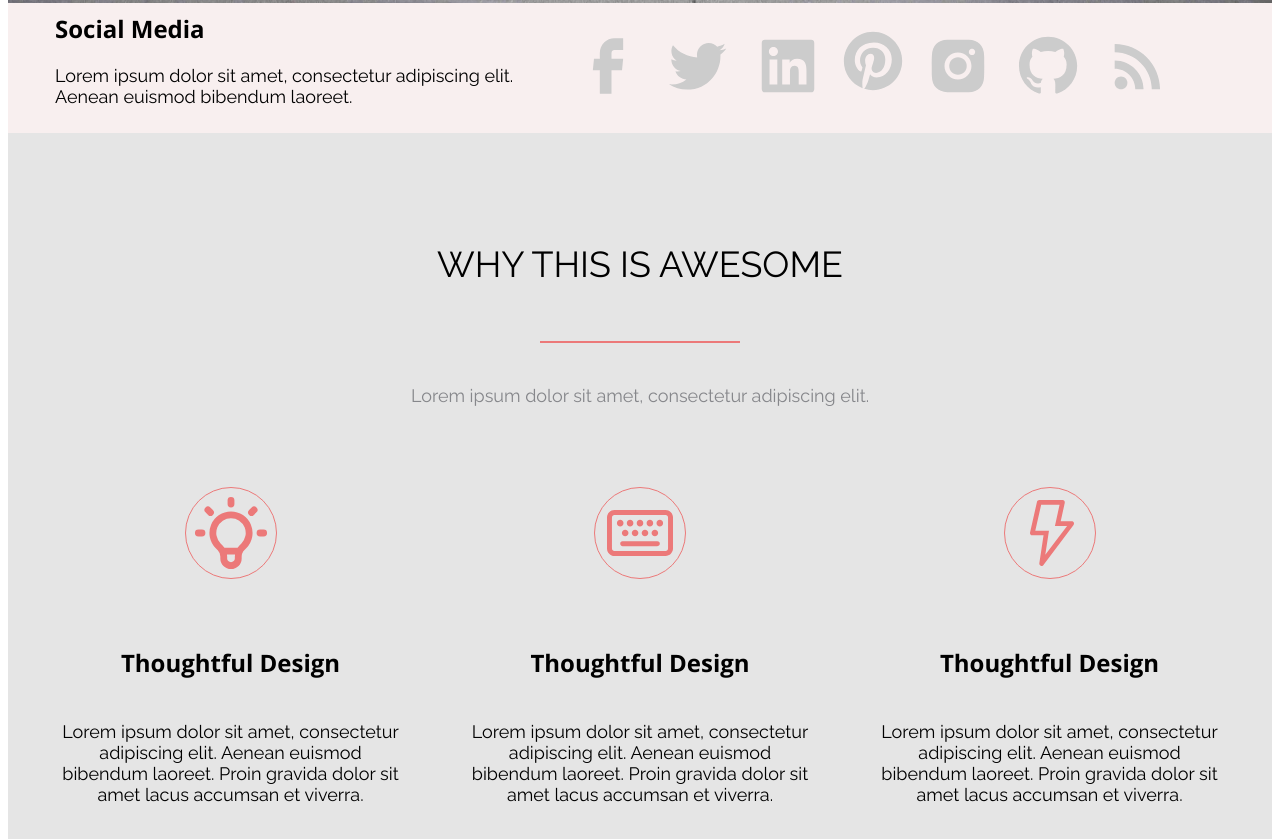
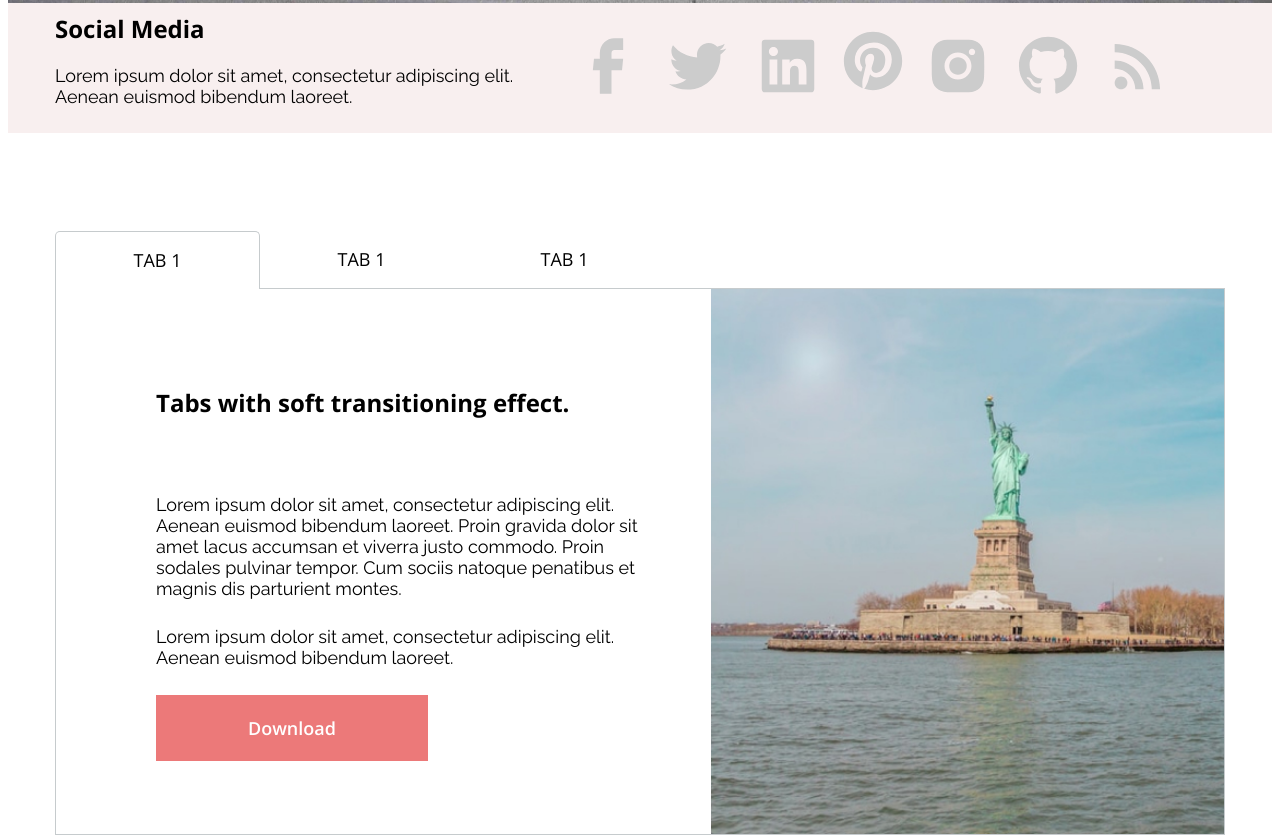
Before and after one commit to kate-lk/TMS_AXIT, a website built with Parcel: page index.html in a window 1280 px wide. Shown: the part 1043-1882 px from the top of the page. Built offline with nearby package versions, Linux system fonts and the light colour scheme.

Commit message:
add transitioning-effect section

```diff
--- a/index.html
+++ b/index.html
@@ -213,9 +213,43 @@
         </div>
       </div>
     </section>
-    <section class="transitioning-effect"></section>
+    <section class="transitioning-effect">
+      <div class="wrapper transitioning-effect__wrapper">
+        <div class="tabs">
+          <div class="tab">
+            <p class="tab__text">tab 1</p>
+          </div>
+          <div class="tab">
+            <p class="tab__text">tab 1</p>
+          </div>
+          <div class="tab">
+            <p class="tab__text">tab 1</p>
+          </div>
+        </div>
+
+        <div class="transitioning-effect-tab layout-2-column">
+          <div class="transitioning-effect__content">
+            <h3 class="transitioning-effect__title">
+              Tabs with soft transitioning effect.
+            </h3>
+            <p class="transitioning-effect__text">
+              Lorem ipsum dolor sit amet, consectetur adipiscing elit. Aenean
+              euismod bibendum laoreet. Proin gravida dolor sit amet lacus
+              accumsan et viverra justo commodo. Proin sodales pulvinar tempor.
+              Cum sociis natoque penatibus et magnis dis parturient montes.
+            </p>
+            <p class="transitioning-effect__text">
+              Lorem ipsum dolor sit amet, consectetur adipiscing elit. Aenean
+              euismod bibendum laoreet.
+            </p>
+            <button class="button button_colored">Download</button>
+          </div>
+          <img src="assets/img/Rectangle 111.jpg" alt="transitioning-effect" />
+        </div>
+      </div>
+    </section>
     <section class="awesome">
-      <div class="wrapper-bg wrapper-bg_light">
+      <!-- <div class="wrapper-bg wrapper-bg_light"> -->
       <div class="wrapper awesome__wrapper">
         <div class="section__content">
           <h2 class="section__title">WHY THIS IS AWESOME</h2>
@@ -261,11 +295,10 @@
           </div>
         </div>
       </div>
-      </div>
+      <!-- </div> -->
     </section>
     <section class="pricing-options">
       <div class="wrapper-bg wrapper-bg_middle">
-
         <div class="wrapper pricing-options__wrapper">
           <div class="section__content">
             <h2 class="section__title">Pricing options</h2>
@@ -277,8 +310,8 @@
 
           <div class="layout-3-column">
             <div class="rate">
-            <div class="rate__title"><h3 >Basic</h3></div>
-            <div class="rate__price"><p >$10</p></div>
+              <div class="rate__title"><h3>Basic</h3></div>
+              <div class="rate__price"><p>$10</p></div>
               <div class="rate__add"><span>Free for life</span></div>
               <div class="rate__item"><span>1 Gb Of Space</span></div>
               <div class="rate__item"><span>1 Gb Of Space</span></div>
@@ -288,8 +321,8 @@
               <div class="rate__item"><span>1 Gb Of Space</span></div>
             </div>
             <div class="rate">
-            <div class="rate__title"><h3 >Optima</h3></div>
-            <div class="rate__price"><p >$20</p></div>
+              <div class="rate__title"><h3>Optima</h3></div>
+              <div class="rate__price"><p>$20</p></div>
               <div class="rate__add"><span>Free for life</span></div>
               <div class="rate__item"><span>1 Gb Of Space</span></div>
               <div class="rate__item"><span>1 Gb Of Space</span></div>
@@ -299,8 +332,8 @@
               <div class="rate__item"><span>1 Gb Of Space</span></div>
             </div>
             <div class="rate">
-            <div class="rate__title"><h3 >Pro</h3></div>
-            <div class="rate__price"><p >$30</p></div>
+              <div class="rate__title"><h3>Pro</h3></div>
+              <div class="rate__price"><p>$30</p></div>
               <div class="rate__add"><span>Free for life</span></div>
               <div class="rate__item"><span>1 Gb Of Space</span></div>
               <div class="rate__item"><span>1 Gb Of Space</span></div>
@@ -312,7 +345,6 @@
           </div>
         </div>
       </div>
-
     </section>
     <section class="customers">
       <div class="wrapper customers__wrapper">
@@ -355,7 +387,11 @@
             </div>
             <div class="triangle"></div>
             <div class="customer__layout-2-column">
-              <img src="assets/png/JaydonRosser.png" alt="JaydonRosser" class="customer__img" />
+              <img
+                src="assets/png/JaydonRosser.png"
+                alt="JaydonRosser"
+                class="customer__img"
+              />
               <div class="customer__content">
                 <h3 class="customer__title">Jaydon Rosser</h3>
                 <p class="customer__text">Manager</p>
@@ -372,7 +408,11 @@
             </div>
             <div class="triangle"></div>
             <div class="customer__layout-2-column">
-              <img src="assets/png/CooperDorwart.png" alt="CooperDorwart" class="customer__img" />
+              <img
+                src="assets/png/CooperDorwart.png"
+                alt="CooperDorwart"
+                class="customer__img"
+              />
               <div class="customer__content">
                 <h3 class="customer__title">Cooper Dorwart</h3>
                 <p class="customer__text">Manager</p>
--- a/sass/abstract/_constants.scss
+++ b/sass/abstract/_constants.scss
@@ -8,6 +8,7 @@ $color-bg-light: #E5E5E5;
 $color-bg-middle: #F5F5F5;
 $color-text: #86878B;
 $color-review: #E2E2E2;
+$color-border: #C6CBCD;
 
 
 
--- a/sass/base/_buttons.scss
+++ b/sass/base/_buttons.scss
@@ -31,6 +31,7 @@
     &:focus {
       background: $color-primary;
       border-color: $color-active;
+      box-shadow: inset 0px 0px 10px #AB4949;
     }
   }
 }
--- /dev/null
+++ b/sass/base/_forms.scss
@@ -0,0 +1,11 @@
+input {
+    border: none;
+    border-bottom: 1px solid $color-form;
+    width: 70%;
+    margin: 15px 50px;
+    padding: 20px 0;
+    outline: none;
+    @extend %font-add;
+    @include font($size: 1.4rem, $height: 1.9rem);
+    color: $color-text;
+}
--- a/sass/component/_awesome.scss
+++ b/sass/component/_awesome.scss
@@ -1,24 +1,3 @@
-.section__content {
-  @extend %center;
-}
-
-.section__title {
-  margin: 110px 0px 55px;
-  text-transform: uppercase;
-  &_light {
-      color: $color-light;
-  }
-}
-
-.section__text {
-  margin: 0 0 42px;
-  color: $color-text;
-
-  &_light {
-    color: $color-light;
-}
-}
-
 .tool {
     @extend %center;
     text-align: center;
--- /dev/null
+++ b/sass/component/_sections.scss
@@ -0,0 +1,44 @@
+.section__content {
+    @extend %center;
+  }
+
+  .section__title {
+    margin: 110px 0px 55px;
+    text-transform: uppercase;
+    &_light {
+        color: $color-light;
+    }
+  }
+
+  .section__text {
+    margin: 0 0 42px;
+    color: $color-text;
+
+    &_light {
+      color: $color-light;
+  }
+  }
+
+
+  .wrapper-bg {
+    &_dark {
+      background-color: $color-dark;
+    }
+    &_img {
+       background-image: url(../assets/img/bg.jpg);
+       background-repeat: no-repeat;
+       background-size: cover;
+    }
+    &_prim-light {
+      background-color: $color-prim-light;
+    }
+    &_light {
+      background-color: $color-bg-light;
+    }
+    &_img-small {
+      background-image: url(../assets/img/bg2.jpg);
+    }
+    &_middle {
+      background-color: $color-bg-middle;
+    }
+  }
--- a/sass/component/_social-media.scss
+++ b/sass/component/_social-media.scss
@@ -30,8 +30,10 @@
 }
 
 .ico_active :focus {
+
     fill: #AB4949;
 }
 .ico_active :hover {
+    @extend %transition;
     fill: #EC7979;
 }
--- a/sass/component/_template.scss
+++ b/sass/component/_template.scss
@@ -43,15 +43,3 @@
     }
     padding: 35px 0;
 }
-
-input {
-    border: none;
-    border-bottom: 1px solid $color-form;
-    width: 70%;
-    margin: 15px 50px;
-    padding: 20px 0;
-    outline: none;
-    @extend %font-add;
-    @include font($size: 1.4rem, $height: 1.9rem);
-    color: $color-text;
-}
--- /dev/null
+++ b/sass/component/_transitioning-effect.scss
@@ -0,0 +1,49 @@
+.transitioning-effect__wrapper {
+    padding-bottom: 51px;
+    padding-top: 98px;
+}
+
+.transitioning-effect-tab {
+  align-items: center;
+  padding-left: 100px;
+  border-right: 1px solid $color-border;
+  border-left: 1px solid $color-border;
+  border-bottom: 1px solid $color-border;
+  position:relative;
+  &:before,
+  :after {
+    content: "";
+    position: absolute;
+    bottom: 100%;
+    width: 553px;
+    border-top: 1px solid $color-border;
+    margin-left: 103px;
+  }
+}
+
+.transitioning-effect__title {
+  margin-bottom: 75px;
+}
+
+.transitioning-effect__text {
+  margin-bottom: 27px;
+}
+
+.tabs {
+  display: flex;
+}
+
+.tab {
+  border-radius: 5px 5px 0px 0px;
+  width: 203px;
+  text-align: center;
+  &:first-child {
+    border: 1px solid $color-border;
+    border-bottom: none;
+  }
+}
+
+.tab__text {
+  text-transform: uppercase;
+  @extend %font-add;
+}
--- a/sass/layouts/_header.scss
+++ b/sass/layouts/_header.scss
@@ -1,28 +1,5 @@
 .header {
   padding: 30px 0;
-}
-
-.wrapper-bg {
-  &_dark {
-    background-color: $color-dark;
-  }
-  &_img {
-     background-image: url(../assets/img/bg.jpg);
-     background-repeat: no-repeat;
-     background-size: cover;
-  }
-  &_prim-light {
-    background-color: $color-prim-light;
-  }
-  &_light {
-    background-color: $color-bg-light;
-  }
-  &_img-small {
-    background-image: url(../assets/img/bg2.jpg);
-  }
-  &_middle {
-    background-color: $color-bg-middle;
-  }
 }
 
 .header__wrapper {
--- a/sass/style.scss
+++ b/sass/style.scss
@@ -7,6 +7,7 @@
 @import "base/base";
 @import "base/buttons";
 @import "base/icons";
+@import "base/forms";
 
 //layouts
 @import "layouts/wrapper";
@@ -23,3 +24,5 @@
 @import "component/customers";
 @import "component/contact-us";
 @import "component/pricing-options";
+@import "component/sections";
+@import "component/transitioning-effect";
```
Also changed, not shown: dist/index.html, 2 other files. Lines whose indentation alone changed are shown as unchanged.
